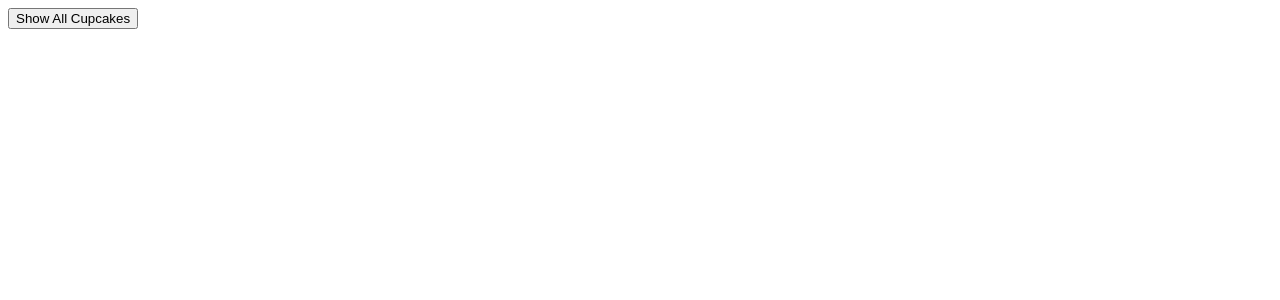
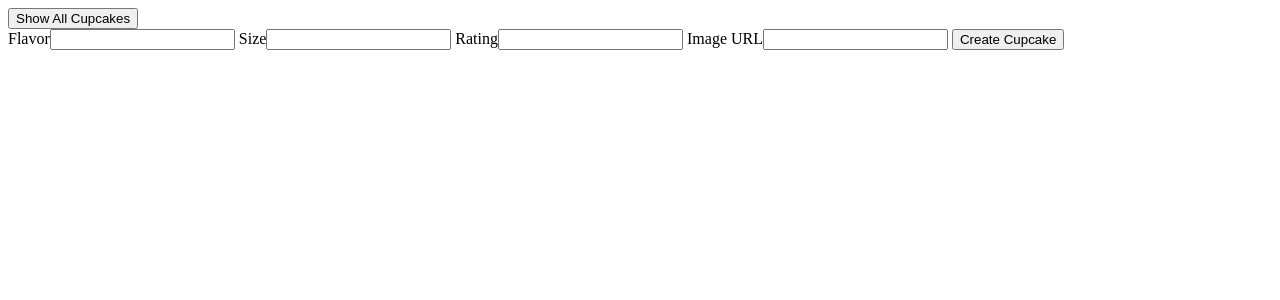
Before and after one commit to Fredeggs/flask_cupcakes, a Flask app: page / in a window 1280 px wide. Shown: the top 300 px of the page. Run offline with Flask 2, Linux system fonts and the light colour scheme; some libraries are stand-ins or nearby versions.

Commit message:
completed assignment

```diff
--- a/app.py
+++ b/app.py
@@ -10,7 +10,7 @@ app = Flask(__name__)
 app.config["SQLALCHEMY_DATABASE_URI"] = "postgresql:///cupcake_db"
 app.config["SQLALCHEMY_TRACK_MODIFICATIONS"] = False
 app.config["SECRET_KEY"] = "secrettttt"
-toolbar = DebugToolbarExtension(app)
+# toolbar = DebugToolbarExtension(app)
 
 connect_db(app)
 
--- a/static/app.js
+++ b/static/app.js
@@ -2,10 +2,51 @@ $(".show-cupcakes").click(showCupcakes);
 
 async function showCupcakes() {
   resp = await axios.get("/api/cupcakes");
-  $("body").append("<ul></ul>");
+  $(".cupcake-list").append("<ul></ul>");
   const CUPCAKES = resp.data.cupcakes;
   for (const CUPCAKE of CUPCAKES) {
-    $("ul").append(`<li><a href="">${CUPCAKE.flavor}</a></li>`);
+    $("ul").append(
+      `<li><button class="show-details" data-id=${CUPCAKE.id}>${CUPCAKE.flavor}</button></li>`
+    );
   }
   $(this).remove();
 }
+
+$(".cupcake-list").on("click", "button", showCupcakeDetails);
+
+async function showCupcakeDetails() {
+  resp = await axios.get(`/api/cupcakes/${$(this).data("id")}`);
+  $(".container").css("display", "block");
+  $("tbody").children().remove();
+  $("tbody").append(
+    `<tr>
+      <td>${resp.data.cupcake.id}</td>
+      <td>${resp.data.cupcake.flavor}</td>
+      <td>${resp.data.cupcake.size}</td>
+      <td>${resp.data.cupcake.rating}</td>
+      <td><img style="height: 100px; width: 100px" src=${resp.data.cupcake.image}></td>
+    </tr>`
+  );
+}
+
+$("form").on("click", ".create-cupcake", createCupcake);
+
+async function createCupcake(e) {
+  e.preventDefault();
+  new_cupcake = {
+    flavor: $(".flavor").val(),
+    size: $(".size").val(),
+    rating: $(".rating").val(),
+    image: $(".image").val(),
+  };
+  resp = await axios.post("/api/cupcakes", (json = new_cupcake));
+  $(".cupcake-list").children().remove();
+  resp2 = await axios.get("/api/cupcakes");
+  $(".cupcake-list").append("<ul></ul>");
+  const CUPCAKES = resp2.data.cupcakes;
+  for (const CUPCAKE of CUPCAKES) {
+    $("ul").append(
+      `<li><button class="show-details" data-id=${CUPCAKE.id}>${CUPCAKE.flavor}</button></li>`
+    );
+  }
+}
--- a/templates/index.html
+++ b/templates/index.html
@@ -8,11 +8,31 @@
 </head>
 <body>
     <button class="show-cupcakes">Show All Cupcakes</button>
+    <div class="cupcake-list"></div>
+    <div class="container" style="display: none">
+        <h1 class="display-1">Cupcakes</h1>
+        <table class="table table-striped">
+          <thead class="table-dark">
+            <th>ID</th>
+            <th>Flavor</th>
+            <th>Size</th>
+            <th>Rating</th>
+            <th>Image</th>
+          </thead>
+          <tbody>
+          </tbody>
+        </table>
+    </div>
+    <form >
+        <label for="flavor">Flavor</label><input class="flavor" type="text">
+        <label for="size">Size</label><input class="size" type="text">
+        <label for="rating">Rating</label><input class="rating" type="text">
+        <label for="image">Image URL</label><input class="image" type="text">
+        <button class="create-cupcake">Create Cupcake</button>
+    </form>
 
     <script src="https://cdnjs.cloudflare.com/ajax/libs/axios/1.0.0-alpha.1/axios.min.js" integrity="sha512-xIPqqrfvUAc/Cspuj7Bq0UtHNo/5qkdyngx6Vwt+tmbvTLDszzXM0G6c91LXmGrRx8KEPulT+AfOOez+TeVylg==" crossorigin="anonymous" referrerpolicy="no-referrer"></script>
     <script src="https://code.jquery.com/jquery-3.6.0.min.js" integrity="sha256-/xUj+3OJU5yExlq6GSYGSHk7tPXikynS7ogEvDej/m4=" crossorigin="anonymous"></script>
     <script src="/static/app.js"></script>
 </body>
 </html>
-
-<a href="/"></a>
```
